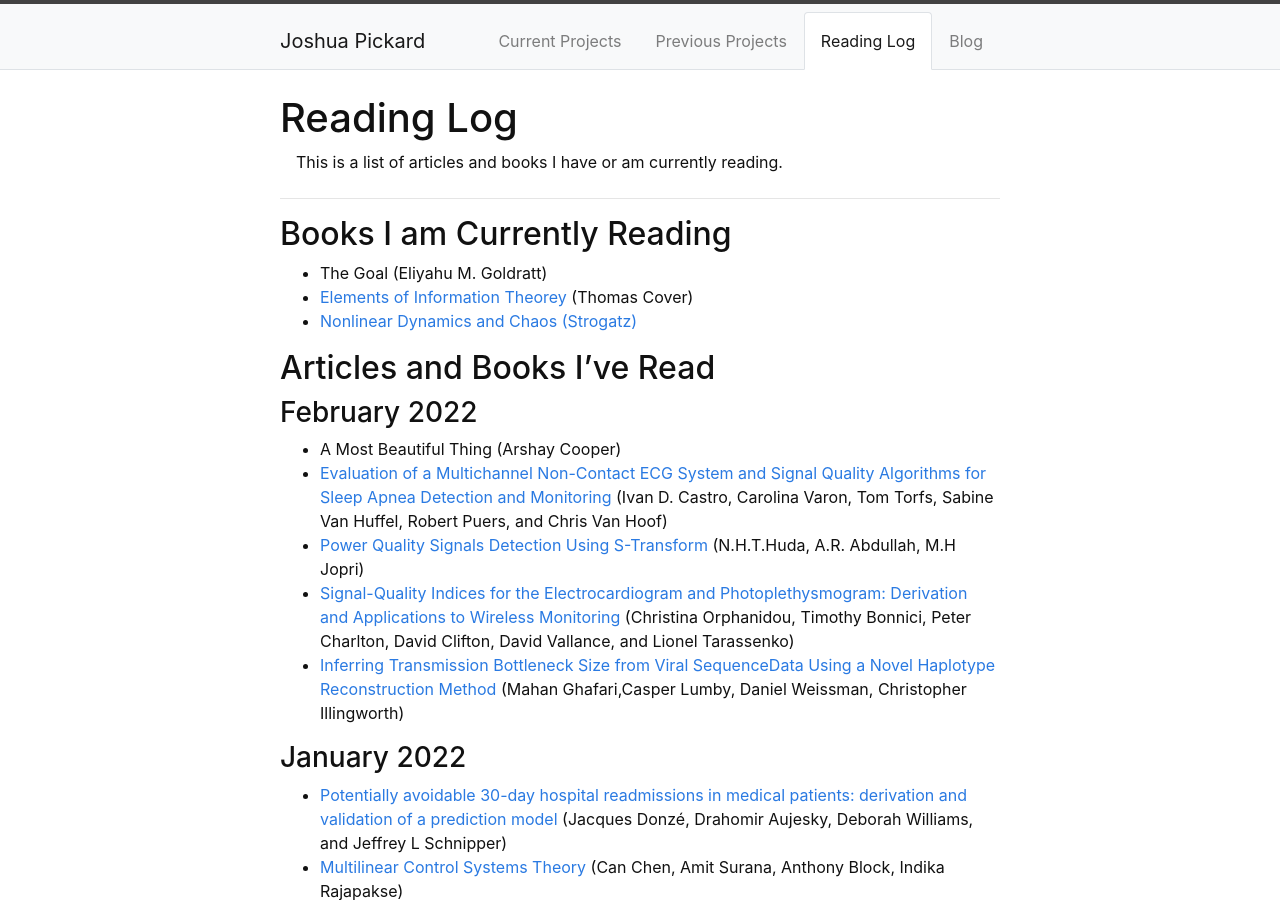
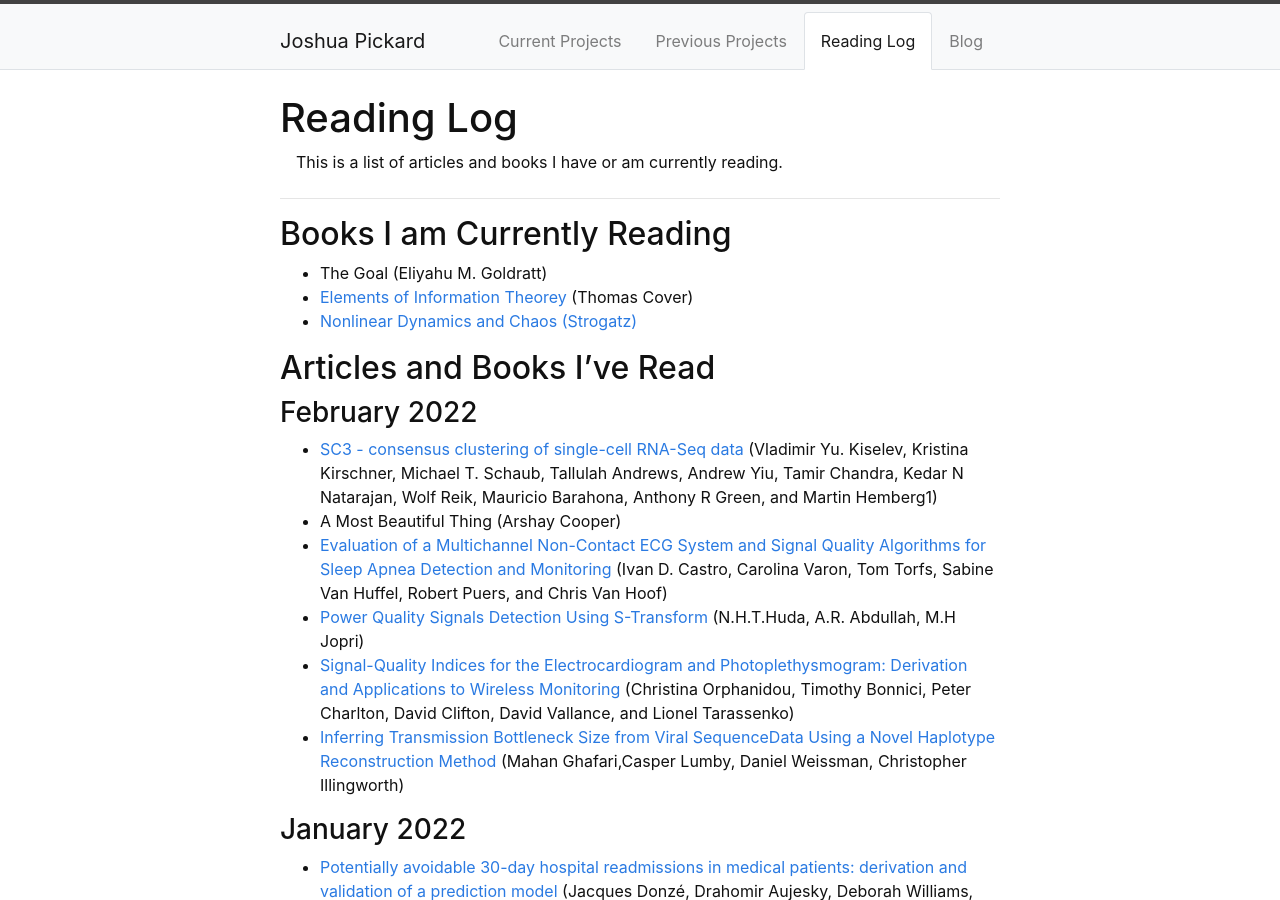
Before and after one commit to Jpickard1/jpickard1.github.io, a Jekyll site: the page built from content/3-Reading_Log.md, in a window 1280 px wide and 900 px high. Built offline with Jekyll 4.4.1, drawn with Linux system fonts in a browser that asks for light colours; some of the changed text lies outside the part shown.

Commit message:
Update 3-Reading_Log.md

```diff
--- a/content/3-Reading_Log.md
+++ b/content/3-Reading_Log.md
@@ -13,6 +13,7 @@ description: >
 ## Articles and Books I've Read
 
 ### February 2022
+- [SC3 - consensus clustering of single-cell RNA-Seq data](https://pubmed.ncbi.nlm.nih.gov/28346451/) (Vladimir Yu. Kiselev, Kristina Kirschner, Michael T. Schaub, Tallulah Andrews, Andrew Yiu, Tamir Chandra, Kedar N Natarajan, Wolf Reik, Mauricio Barahona, Anthony R Green, and Martin Hemberg1)
 - A Most Beautiful Thing (Arshay Cooper)
 - [Evaluation of a Multichannel Non-Contact ECG System and Signal Quality Algorithms for Sleep Apnea Detection and Monitoring](https://www.ncbi.nlm.nih.gov/pmc/articles/PMC5855940/pdf/sensors-18-00577.pdf) (Ivan D. Castro, Carolina Varon, Tom Torfs, Sabine Van Huffel, Robert Puers, and Chris Van Hoof)
 - [Power Quality Signals Detection Using S-Transform](https://core.ac.uk/download/pdf/235644898.pdf) (N.H.T.Huda, A.R. Abdullah, M.H Jopri)
```
Also changed, not shown: other parts of content/3-Reading_Log.md (+0 -1 lines).
